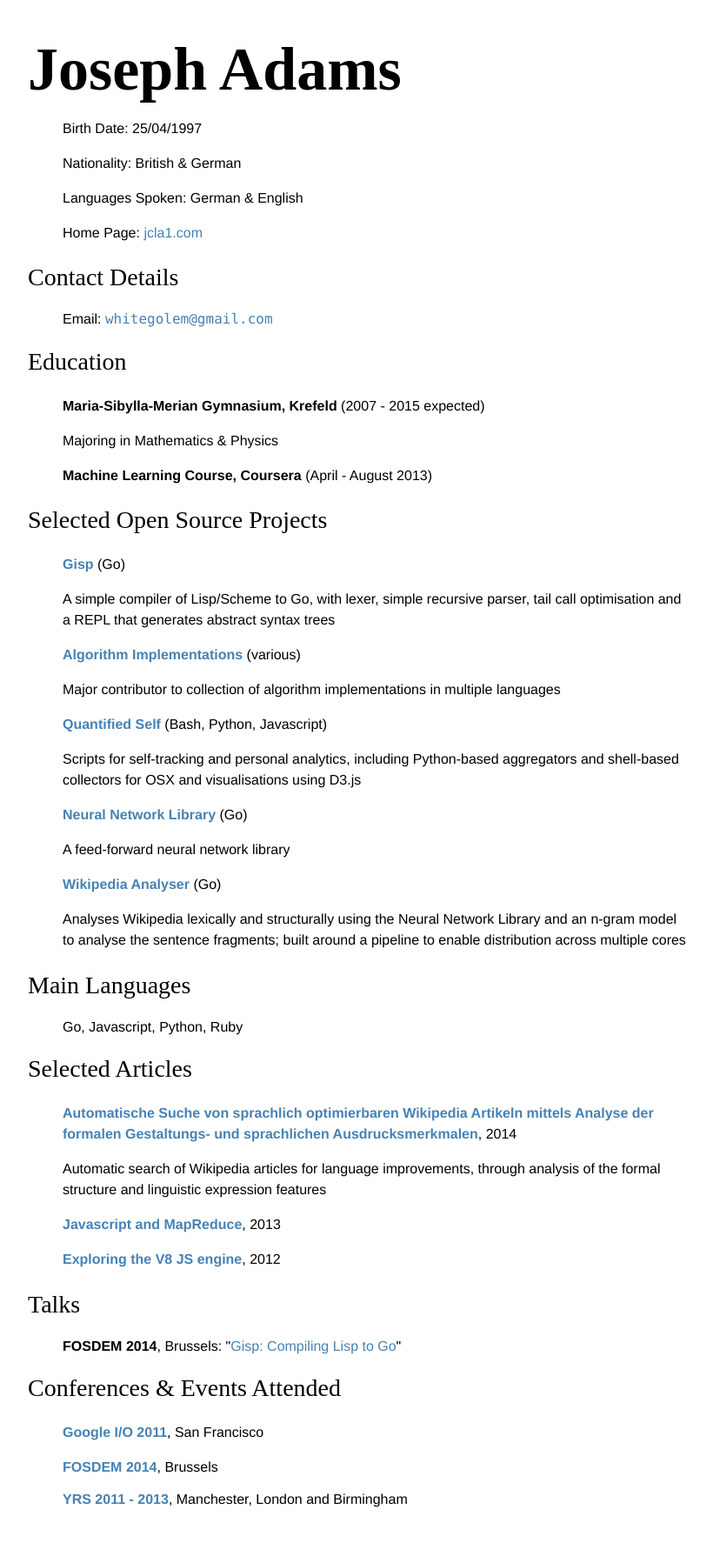
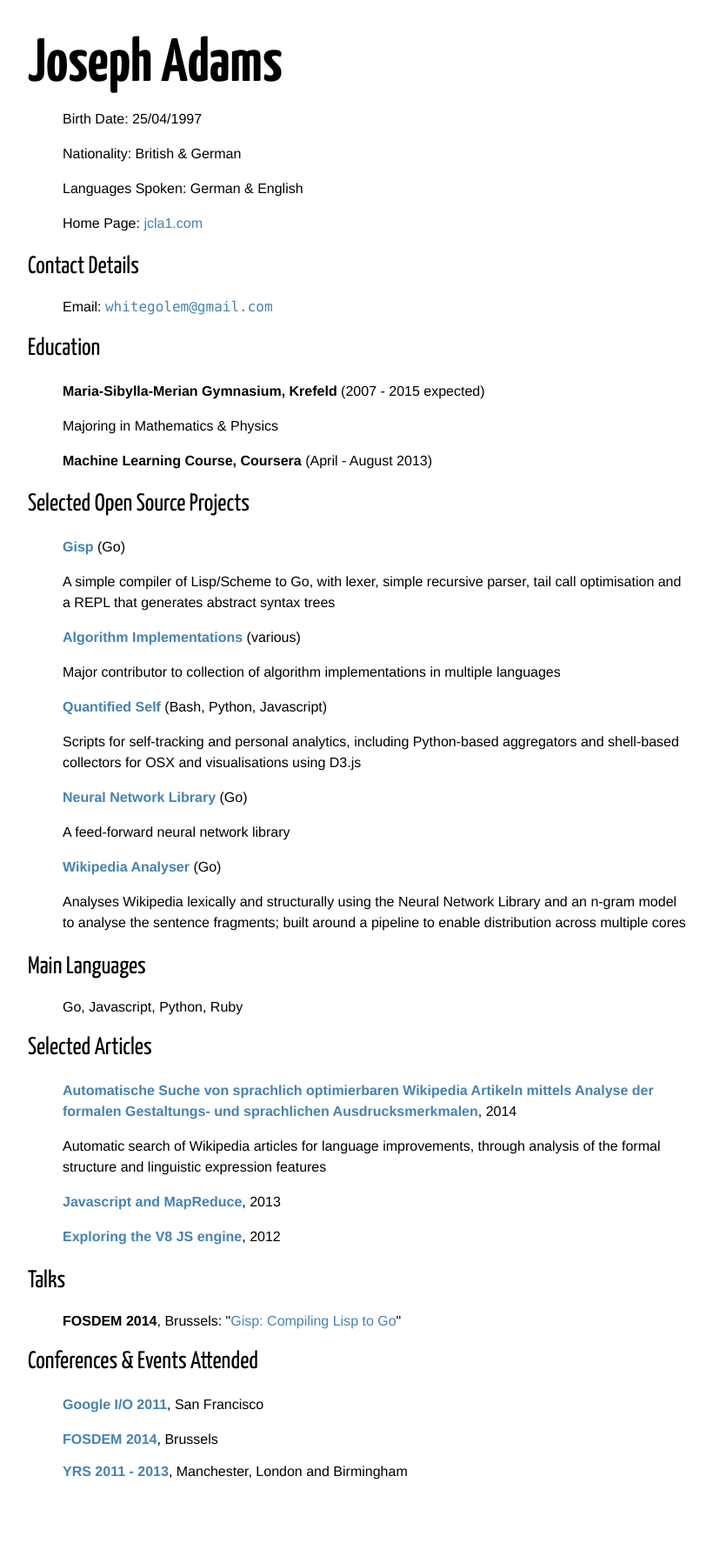
Before and after one commit to jcla1/jcla1.github.com, a Jekyll site: the page resume/index.html, which Jekyll copies as it is, in a window 1280 px wide. Shown: the whole page at 87% size, without its empty margins (233-1053 px from the left). Built offline with Jekyll 4.4.1, drawn with Linux system fonts in a browser that asks for light colours; after the commit the page ends 1765 px from its top, so only the background shows below that.

Commit message:
Added link to include Kaffeesatz

```diff
--- a/resume/index.html
+++ b/resume/index.html
@@ -3,6 +3,7 @@
     <head>
         <meta http-equiv="Content-Type" content="text/html; charset=utf-8" />
         <title>Resumé</title>
+        <link rel="stylesheet" href="//fonts.googleapis.com/css?family=Yanone+Kaffeesatz:400,700">
         <link rel="stylesheet" href="/public/css/style.css" type="text/css" />
         <style>
             #container {
```
